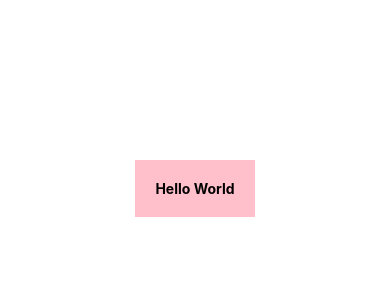
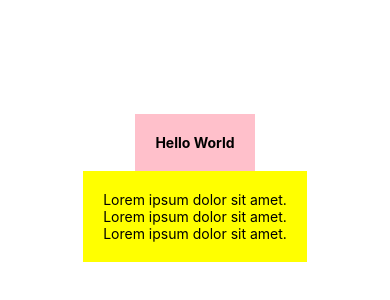
Before and after one commit to thecyrusdh/react-native-tutorial, a React Native app: screen / in a window 390 px wide. Shown: the part 234-534 px from the top of the page. Built offline with nearby package versions, Linux system fonts and the light colour scheme.

Commit message:
Second view

```diff
--- a/App.js
+++ b/App.js
@@ -7,6 +7,11 @@ export default function App() {
     <View style={styles.container}>
       <View style={styles.header}>
         <Text style={styles.boldText}>Hello World</Text>
+      </View>
+      <View style={styles.body}>
+        <Text>Lorem ipsum dolor sit amet.</Text>
+        <Text>Lorem ipsum dolor sit amet.</Text>
+        <Text>Lorem ipsum dolor sit amet.</Text>
       </View>
 
 
@@ -27,5 +32,9 @@ const styles = StyleSheet.create({
   },
   boldText: {
     fontWeight: 'bold'
+  },
+  body: {
+    backgroundColor: 'yellow',
+    padding:20
   }
 });
```
